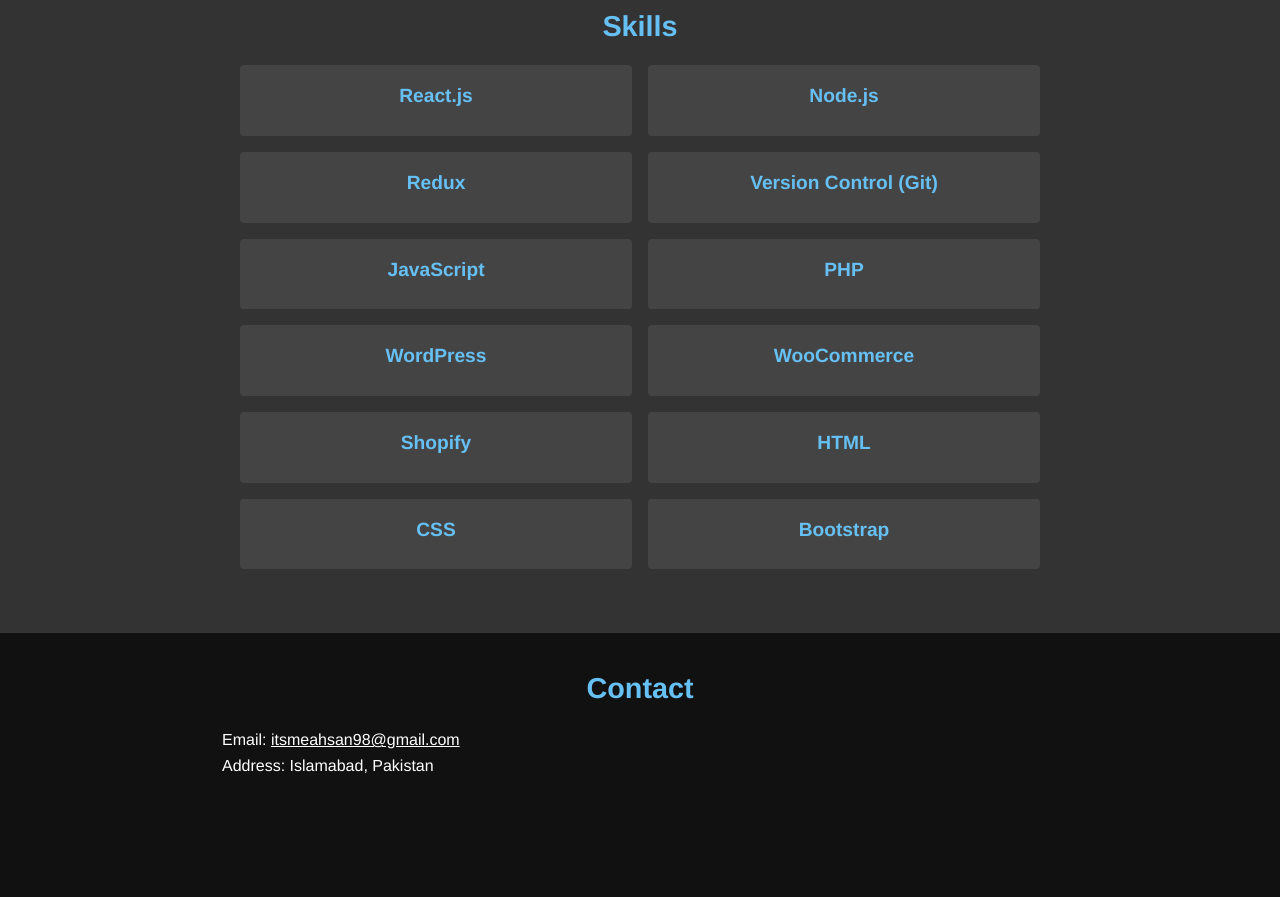
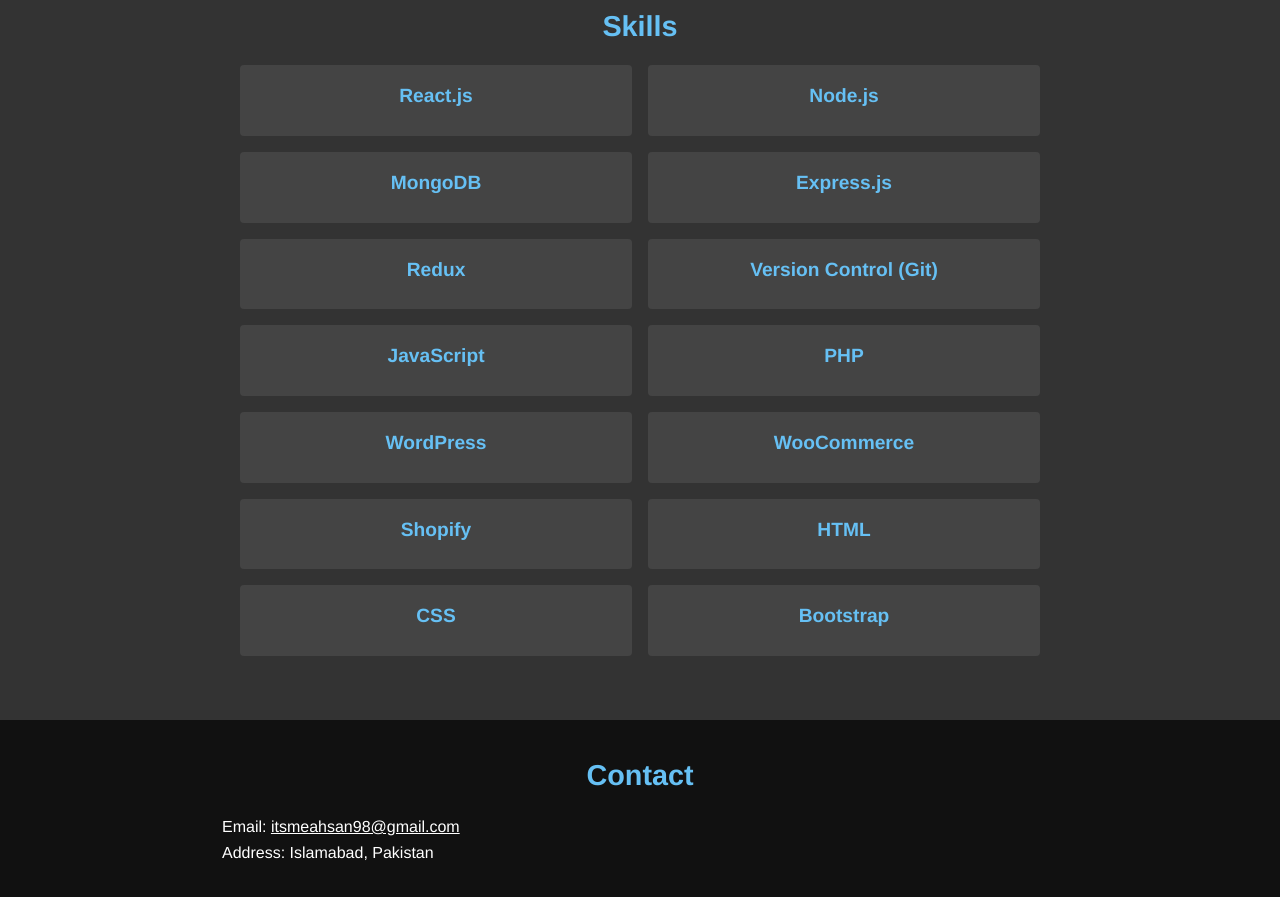
Before and after one commit to ahsan067/Portfolio, a plain HTML site: page index.html in a window 1280 px wide. Shown: the part 2181-3078 px from the top of the page. Before the commit the page ends 2992 px from the top, so only its background shows below. Drawn offline with Linux system fonts and the light colour scheme.

Commit message:
Update index.html

```diff
--- a/index.html
+++ b/index.html
@@ -269,6 +269,12 @@
                     <h3 class="skill-title">Node.js</h3>
                 </div>
                 <div class="skill">
+                    <h3 class="skill-title">MongoDB</h3>
+                </div>
+                <div class="skill">
+                    <h3 class="skill-title">Express.js</h3>
+                </div>
+                <div class="skill">
                     <h3 class="skill-title">Redux</h3>
                 </div>
                 <div class="skill">
```
